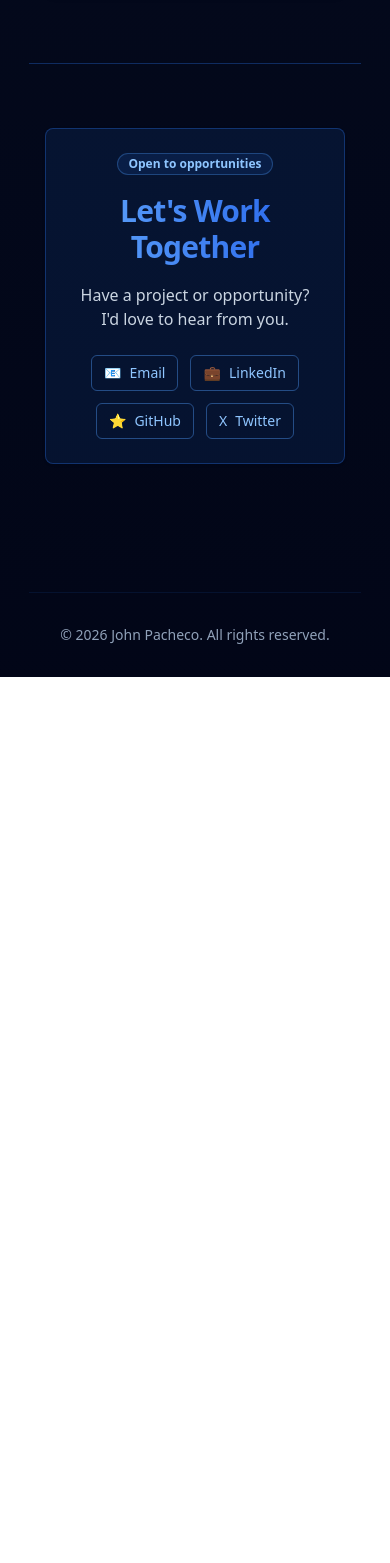
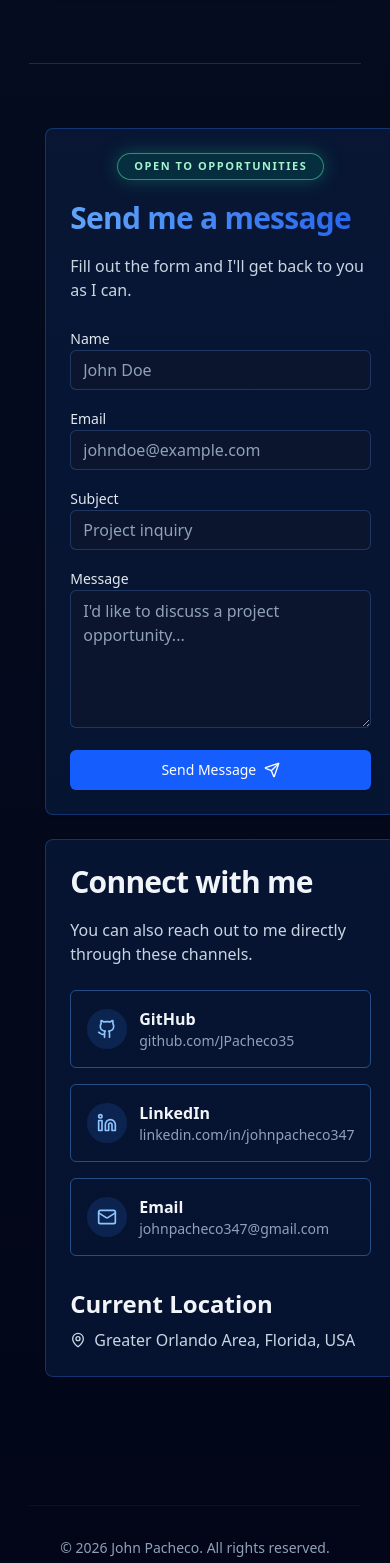
Before and after one commit to JPacheco35/portfolio, a React app: page / in a window 390 px wide. Shown: the part 6865-8428 px from the top of the page. Before the commit the page ends 7542 px from the top, so only its background shows below. Built offline with nearby package versions, Linux system fonts and the light colour scheme; the HTML template or start-up script is replaced by a standard one.

Commit message:
added: Contact Form and Socials Tabs in ContactSection

```diff
--- a/src/components/ContactSection.tsx
+++ b/src/components/ContactSection.tsx
@@ -1,41 +1,162 @@
 import { Badge } from '@/components/ui/badge'
-import { buttonVariants } from '@/components/ui/button'
+import { Button, buttonVariants } from '@/components/ui/button'
 import { Card, CardContent, CardHeader, CardTitle } from '@/components/ui/card'
 import { cn } from '@/lib/utils'
+import { Github, Linkedin, Mail, MapPin, Send } from 'lucide-react'
+
+const isLookingForOpportunities = true
 
 export function ContactSection() {
   const links = [
-    { href: 'mailto:your@email.com', label: 'Email', icon: '📧' },
-    { href: 'https://linkedin.com', label: 'LinkedIn', icon: '💼' },
-    { href: 'https://github.com', label: 'GitHub', icon: '⭐' },
-    { href: 'https://twitter.com', label: 'Twitter', icon: 'X' },
+    {
+      href: 'https://github.com/JPacheco35',
+      label: 'GitHub',
+      value: 'github.com/JPacheco35',
+      icon: Github,
+    },
+    {
+      href: 'https://linkedin.com/in/johnpacheco347',
+      label: 'LinkedIn',
+      value: 'linkedin.com/in/johnpacheco347',
+      icon: Linkedin,
+    },
+    {
+      href: 'mailto:johnpacheco347@gmail.com',
+      label: 'Email',
+      value: 'johnpacheco347@gmail.com',
+      icon: Mail,
+    },
   ]
 
   return (
     <section id="contact" className="container-max py-16">
-      <Card className="text-center transition-all duration-300 hover:border-blue-400 hover:bg-blue-500/15">
-        <CardHeader className="items-center gap-3">
-          <Badge variant="secondary">Open to opportunities</Badge>
-          <CardTitle className="gradient-text text-3xl">Let&apos;s Work Together</CardTitle>
+      <div className="grid gap-6 lg:grid-cols-2">
+        <Card className="transition-all duration-300 hover:border-blue-400 hover:bg-blue-500/15">
+          <CardHeader className="gap-3">
+            {isLookingForOpportunities ? (
+                <div className="mb-2 flex justify-center">
+                  <Badge
+                      variant="opportunity"
+                      className={`px-4 py-1 text-[11px] font-bold uppercase tracking-[0.14em] transition-all duration-700 ${'translate-y-0 opacity-100'}`}
+                  >
+                    Open to Opportunities
+                  </Badge>
+                </div>
+            ) : null}
+            <CardTitle className="gradient-text text-3xl">Send me a message</CardTitle>
             <p className="text-slate-300">
-            Have a project or opportunity? I&apos;d love to hear from you.
+              Fill out the form and I'll get back to you as I can.
             </p>
           </CardHeader>
+
           <CardContent>
-          <div className="flex flex-wrap justify-center gap-3">
-            {links.map((link) => (
+            <form className="space-y-4">
+              <div className="space-y-2">
+                <label htmlFor="name" className="text-sm font-medium text-slate-200">
+                  Name
+                </label>
+                <input
+                  id="name"
+                  name="name"
+                  type="text"
+                  autoComplete="name"
+                  placeholder="John Doe"
+                  className="h-10 w-full rounded-md border border-blue-400/25 bg-slate-900/60 px-3 text-slate-100 placeholder:text-slate-400 focus-visible:outline-none focus-visible:ring-1 focus-visible:ring-blue-400"
+                />
+              </div>
+
+              <div className="space-y-2">
+                <label htmlFor="email" className="text-sm font-medium text-slate-200">
+                  Email
+                </label>
+                <input
+                  id="email"
+                  name="email"
+                  type="email"
+                  autoComplete="email"
+                  placeholder="johndoe@example.com"
+                  className="h-10 w-full rounded-md border border-blue-400/25 bg-slate-900/60 px-3 text-slate-100 placeholder:text-slate-400 focus-visible:outline-none focus-visible:ring-1 focus-visible:ring-blue-400"
+                />
+              </div>
+
+              <div className="space-y-2">
+                <label htmlFor="subject" className="text-sm font-medium text-slate-200">
+                  Subject
+                </label>
+                <input
+                  id="subject"
+                  name="subject"
+                  type="text"
+                  placeholder="Project inquiry"
+                  className="h-10 w-full rounded-md border border-blue-400/25 bg-slate-900/60 px-3 text-slate-100 placeholder:text-slate-400 focus-visible:outline-none focus-visible:ring-1 focus-visible:ring-blue-400"
+                />
+              </div>
+
+              <div className="space-y-2">
+                <label htmlFor="message" className="text-sm font-medium text-slate-200">
+                  Message
+                </label>
+                <textarea
+                  id="message"
+                  name="message"
+                  rows={5}
+                  placeholder="I&apos;d like to discuss a project opportunity..."
+                  className="w-full rounded-md border border-blue-400/25 bg-slate-900/60 px-3 py-2 text-slate-100 placeholder:text-slate-400 focus-visible:outline-none focus-visible:ring-1 focus-visible:ring-blue-400"
+                />
+              </div>
+
+              <Button type="submit" className="w-full gap-2">
+                Send Message
+                <Send className="h-4 w-4" />
+              </Button>
+            </form>
+          </CardContent>
+        </Card>
+
+        <Card className="transition-all duration-300 hover:border-blue-400 hover:bg-blue-500/15">
+          <CardHeader className="gap-3">
+            <CardTitle className="text-3xl text-slate-100">Connect with me</CardTitle>
+            <p className="text-slate-300">
+              You can also reach out to me directly through these channels.
+            </p>
+          </CardHeader>
+          <CardContent className="space-y-4">
+            <div className="space-y-4">
+              {links.map((link) => {
+                const Icon = link.icon
+                return (
                   <a
                     key={link.label}
                     href={link.href}
-                className={cn(buttonVariants({ variant: 'outline', size: 'sm' }), 'gap-2')}
+                    target="_blank"
+                    rel="noopener noreferrer"
+                    className={cn(
+                      buttonVariants({ variant: 'outline' }),
+                      'h-auto w-full justify-start gap-3 p-4 text-left'
+                    )}
                   >
-                <span>{link.icon}</span>
-                {link.label}
+                    <span className="inline-flex h-10 w-10 items-center justify-center rounded-full bg-blue-500/15">
+                      <Icon className="h-5 w-5" />
+                    </span>
+                    <span className="flex flex-col">
+                      <span className="text-base font-semibold text-slate-100">{link.label}</span>
+                      <span className="text-sm text-slate-400">{link.value}</span>
+                    </span>
                   </a>
-            ))}
+                )
+              })}
+            </div>
+
+            <div className="pt-4">
+              <h4 className="text-2xl font-semibold text-slate-100">Current Location</h4>
+              <p className="mt-2 flex items-center gap-2 text-slate-300">
+                <MapPin className="h-4 w-4" />
+                Greater Orlando Area, Florida, USA
+              </p>
             </div>
         </CardContent>
         </Card>
+      </div>
     </section>
   )
 }
```
Lines whose indentation alone changed are shown as unchanged.
